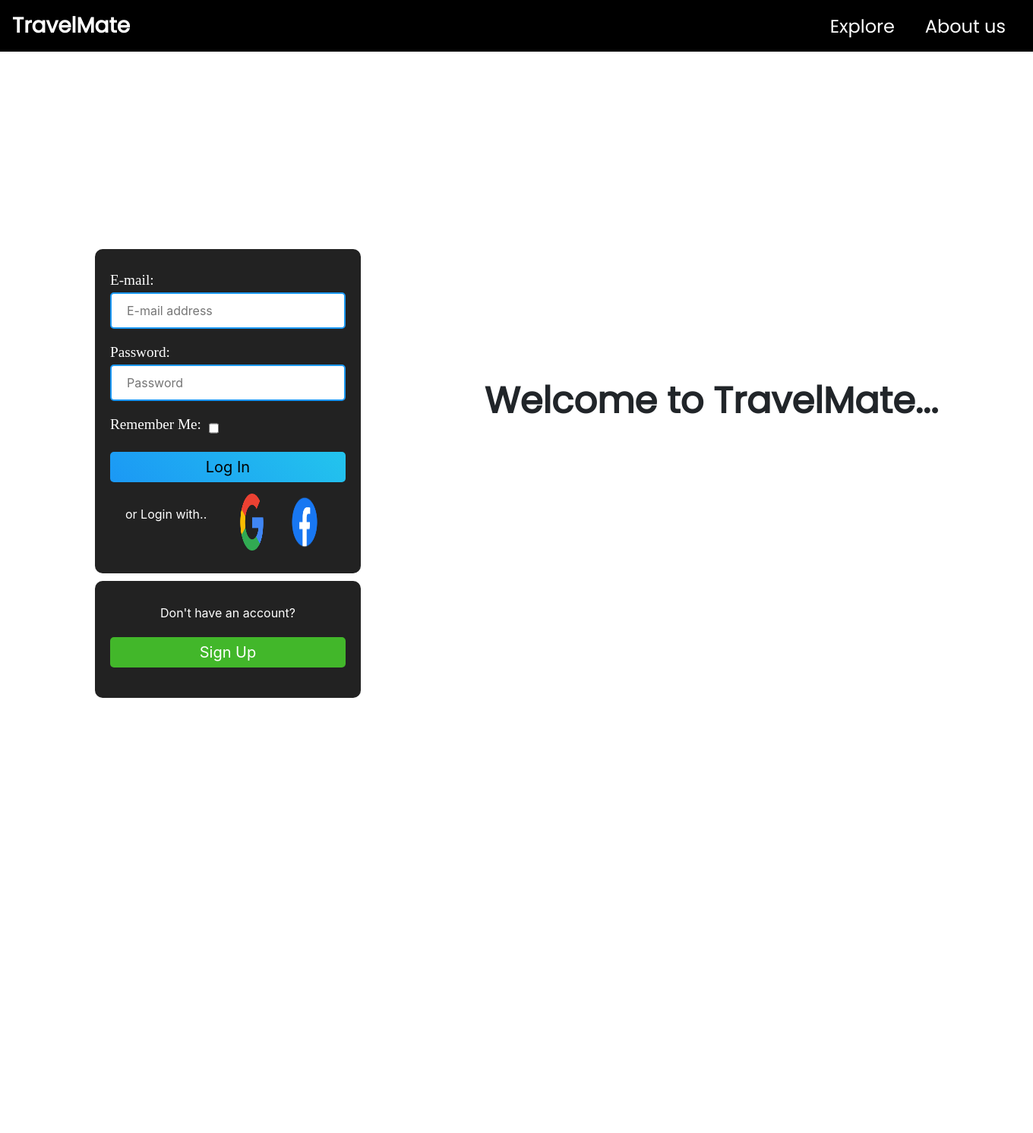
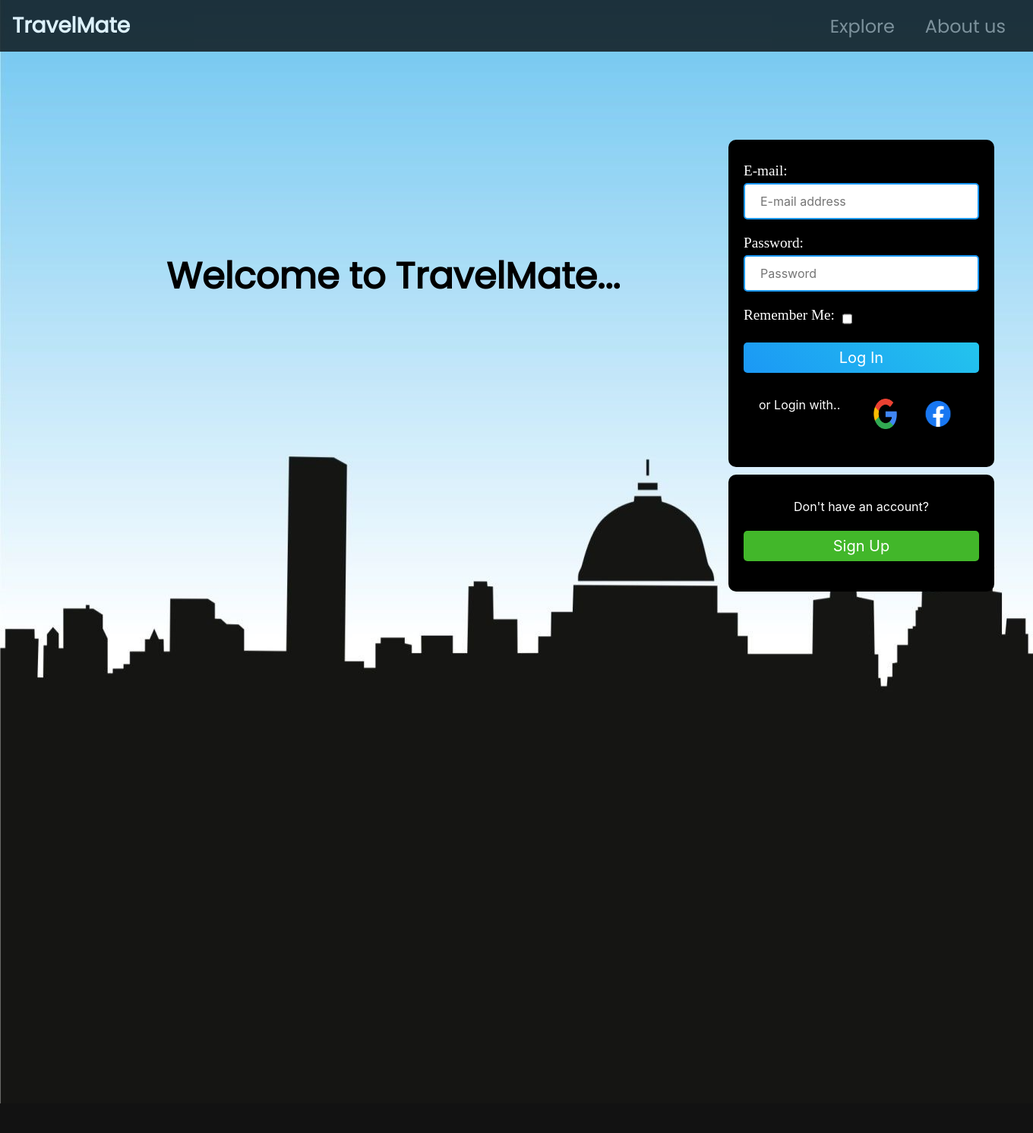
Before and after one commit to Robin-07/travel-mate, a Django app: page /auth/login/ in a window 1360 px wide. Shown: the top 1492 px of the page at 76% size. Run offline with Django 3.2, Linux system fonts and the light colour scheme; some libraries are stand-ins or nearby versions.

Commit message:
authentication ui improvements

```diff
--- a/src/authentication/static/css/login.css
+++ b/src/authentication/static/css/login.css
@@ -3,33 +3,48 @@
     margin: 0;
     box-sizing: border-box;
     overflow-x: hidden;
+    overflow-y: hidden;
+}
+
+body{
+    background-color: #121212;
+}
+
+#bg-img-2{
+  background-position: center;
+  background-repeat: no-repeat;
+  background-size: cover;
+  transition: background 2s linear;
+}
+
+#bg-img-2 > img{
+    transform: translateY(-8%);
 }
 
 .container{
-    margin-top: 20vh;
+    position: absolute;
+    left: 15%;
+    top: 10%;
     display: flex;
-    justify-content: space-evenly;
-    background-color: #fff;
-    min-height: 80vh;
-    width: 100%;
-}
-
-.navbar{
-    background-color: #000 !important;
-    opacity: 1;
+    background-color: transparent !important;
 }
 
 .welcome{
     opacity: 0;
     font: 600 3em "Poppins";
+    color: black;
     margin-top: 10vh;
-    margin-left: auto;
+    margin-right: auto;
     transition: opacity 0.5s ease-in-out;
+}
+
+form{
+    padding: 20px;
 }
 
 .sign-up-card{
     opacity: 0;
-    background-color: #222;
+    background-color: #000000;
     color: #fff;
     width: 350px;
     padding: 30px 20px;
@@ -38,13 +53,13 @@
     transition: opacity 0.5s ease-in-out;
 }
 
-.sign-up-card > p{
+.sign-up-card  p{
     display: flex;
     flex-direction: column;
     margin-bottom: 20px;
 }
 
-.sign-up-card > p:nth-child(3) {
+.sign-up-card:first-of-type p:last-of-type{
     flex-direction: row;
 }
 
@@ -88,13 +103,13 @@
     margin-bottom: 10px;
     transition: 0.4s ease;
     border: none;
+    color: white;
 }
 
 .btn-signup{
     background: none;
     background-color: #42b72a;
     cursor: pointer;
-    color: white;
 }
 
 .btn-login:hover{
@@ -112,7 +127,7 @@
 .icons-container,.header{
 	display:flex;
 	justify-content:center;
-	align-content: center;
+	align-items: center;
 }
 
 img{
@@ -123,8 +138,10 @@
 
 .google-icon{
     width: 10%;
+    height: 40px;
 }
 
 .fb-icon{
 	width:20%;
+	height: 40px;
 }
--- a/src/authentication/templates/account/BaseAuth.html
+++ b/src/authentication/templates/account/BaseAuth.html
@@ -19,7 +19,7 @@
         <div class="nav-item">Explore</div>
     </div>
 </nav>
-
+<div id="bg-img-2"><img src="{% static 'images/auth-bg-2.jpg' %}"/></div>
 {% block body %}
 {% endblock %}
 </body>
--- a/src/authentication/templates/account/login.html
+++ b/src/authentication/templates/account/login.html
@@ -17,9 +17,12 @@
 
     {% block body %}
     <div class="container">
+        <div class="welcome align-self-start">
+            Welcome to TravelMate...
+        </div>
         <form method="POST" action="{% url 'account_login' %}">
             {% csrf_token %}
-            <div class="sign-up-card align-self-center">
+            <div class="sign-up-card align-self-start">
                 {{ form.as_p }}
                 <button class="btn-login" type="submit">Log In</button>
                 <div class="icons-container">
@@ -35,8 +38,5 @@
                 <button class="btn-signup" onclick="location.href='../signup/'">Sign Up</button>
             </div>
         </form>
-        <div class="welcome align-self-start">
-            Welcome to TravelMate...
-        </div>
     </div>
     {% endblock %}
--- a/src/home/static/css/home-page.css
+++ b/src/home/static/css/home-page.css
@@ -16,7 +16,8 @@
     z-index: 999;
     top: 0;
     position: absolute;
-    opacity: 0.80;
+    background-color: #000 !important;
+    opacity: 0.75;
 }
 
 .navbar-brand{
@@ -29,10 +30,11 @@
     font: 500 1.5em "Poppins";
     color: white;
     cursor: pointer;
+    opacity: 0.5;
 }
 
 .nav-item:hover{
-    opacity:0.5;
+    opacity:1;
 }
 
 .nav-item a{
--- a/src/src/settings.py
+++ b/src/src/settings.py
@@ -54,8 +54,9 @@
 AUTH_USER_MODEL = 'authentication.User'
 
 # allauth settings
-ACCOUNT_USER_MODEL_USERNAME_FIELD = None
+ACCOUNT_USER_MODEL_USERNAME_FIELD = 'username'
 ACCOUNT_EMAIL_REQUIRED = True
+ACCOUNT_EMAIL_VERIFICATION = "optional"
 ACCOUNT_USERNAME_REQUIRED = False
 ACCOUNT_AUTHENTICATION_METHOD = 'email'
 ACCOUNT_FORMS = {'signup': 'authentication.forms.CustomSignupForm'}
```
Also changed, not shown: src/authentication/static/css/signup.css (+6 -10 lines), src/authentication/templates/account/signup.html (+10 -0 lines), src/authentication/static/images/auth-bg-2.jpg (added), src/authentication/static/images/auth-bg.jpg (added), src/db.sqlite3.
